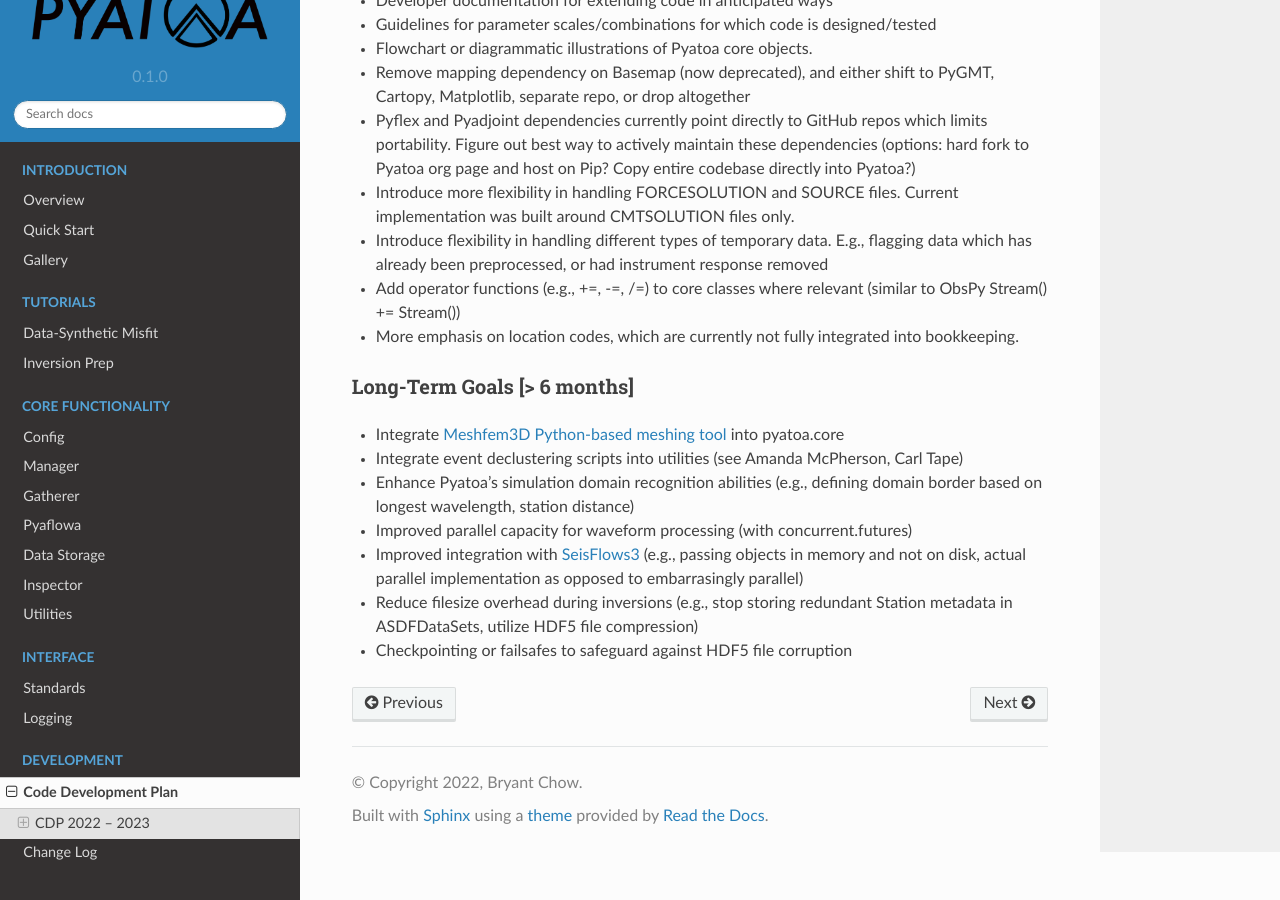
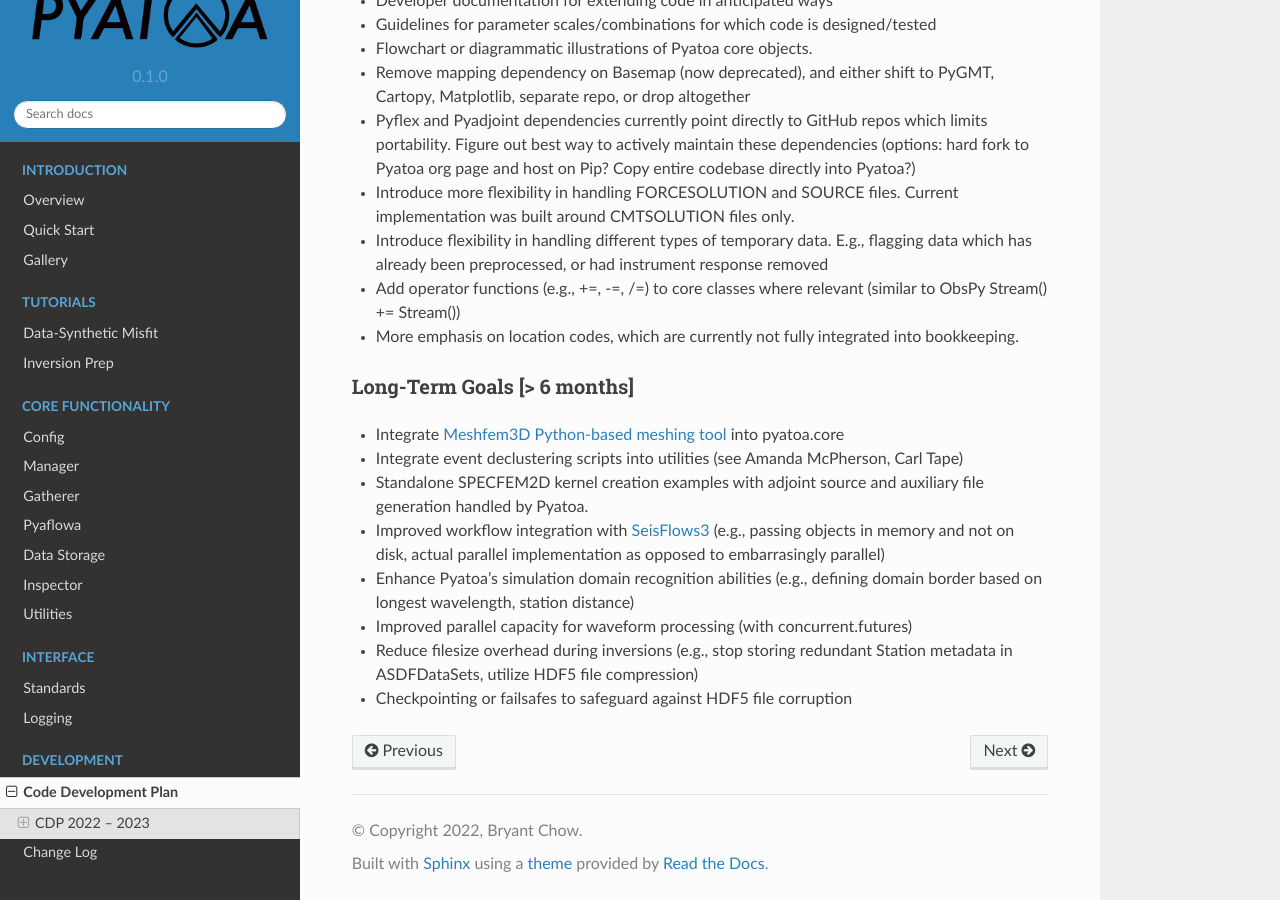
Before and after one commit to adjtomo/pyatoa, a Sphinx documentation site: the page built from pyatoa/docs/code_dev_plan.rst, in a window 1280 px wide and 900 px high, scrolled down 952 px. Built offline with Sphinx 7.4.7 and the Read the Docs theme 2.0.0, drawn with Linux system fonts in a browser that asks for light colours.

Commit message:
[docs] adding long term CDP goal of standalong specmfe2d example

```diff
--- a/pyatoa/docs/code_dev_plan.rst
+++ b/pyatoa/docs/code_dev_plan.rst
@@ -73,13 +73,15 @@ Long-Term Goals [> 6 months]
   prepare_meshfem.py>`__ into pyatoa.core
 - Integrate event declustering scripts into utilities
   (see Amanda McPherson, Carl Tape)
+- Standalone SPECFEM2D kernel creation examples with adjoint source and
+  auxiliary file generation handled by Pyatoa.
+- Improved workflow integration with
+  `SeisFlows3 <https://github.com/bch0w/seisflows3>`__
+  (e.g., passing objects in memory and not on disk, actual parallel
+  implementation as opposed to embarrasingly parallel)
 - Enhance Pyatoa's simulation domain recognition abilities
   (e.g., defining domain border based on longest wavelength, station distance)
 - Improved parallel capacity for waveform processing (with concurrent.futures)
-- Improved integration with
-  `SeisFlows3 <https://github.com/bch0w/seisflows3>`__
-  (e.g., passing objects in memory and not on disk, actual parallel
-  implementation as opposed to embarrasingly parallel)
 - Reduce filesize overhead during inversions (e.g., stop storing redundant
   Station metadata in ASDFDataSets, utilize HDF5 file compression)
 - Checkpointing or failsafes to safeguard against HDF5 file corruption
```
